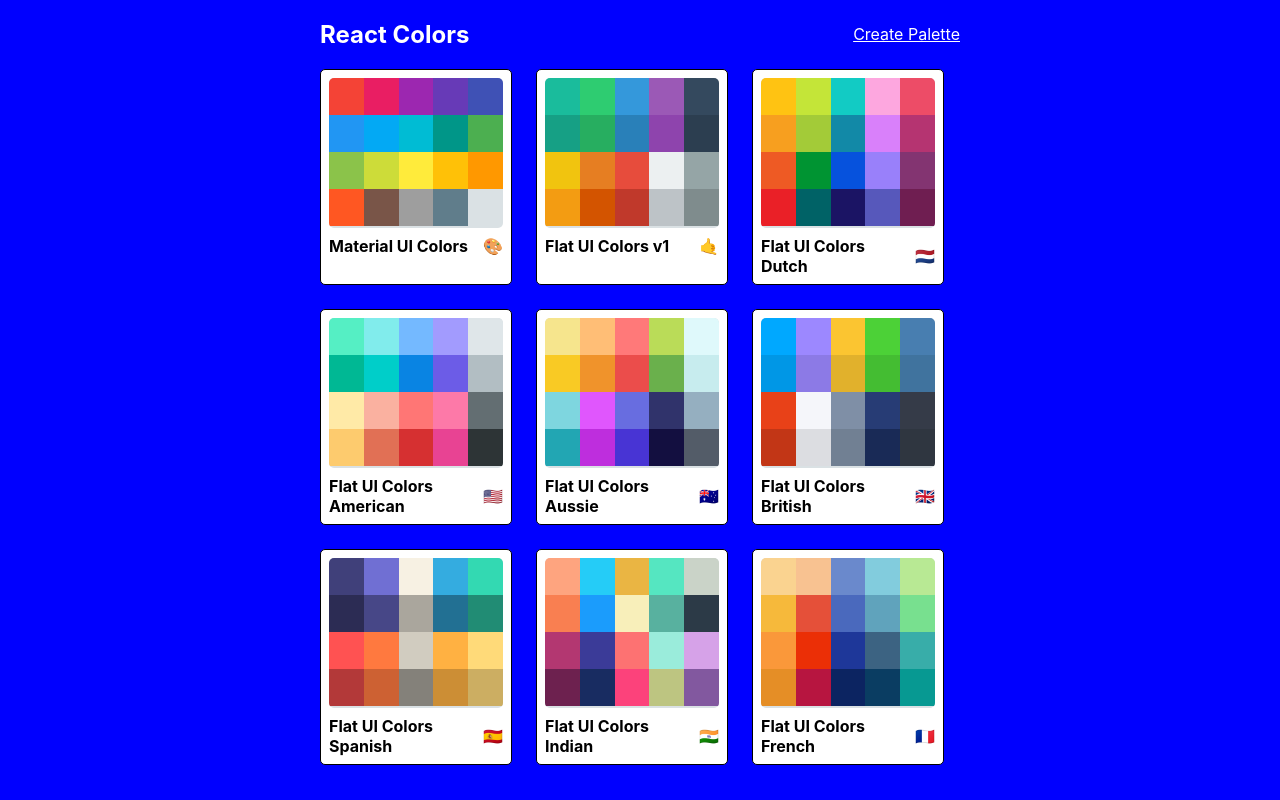
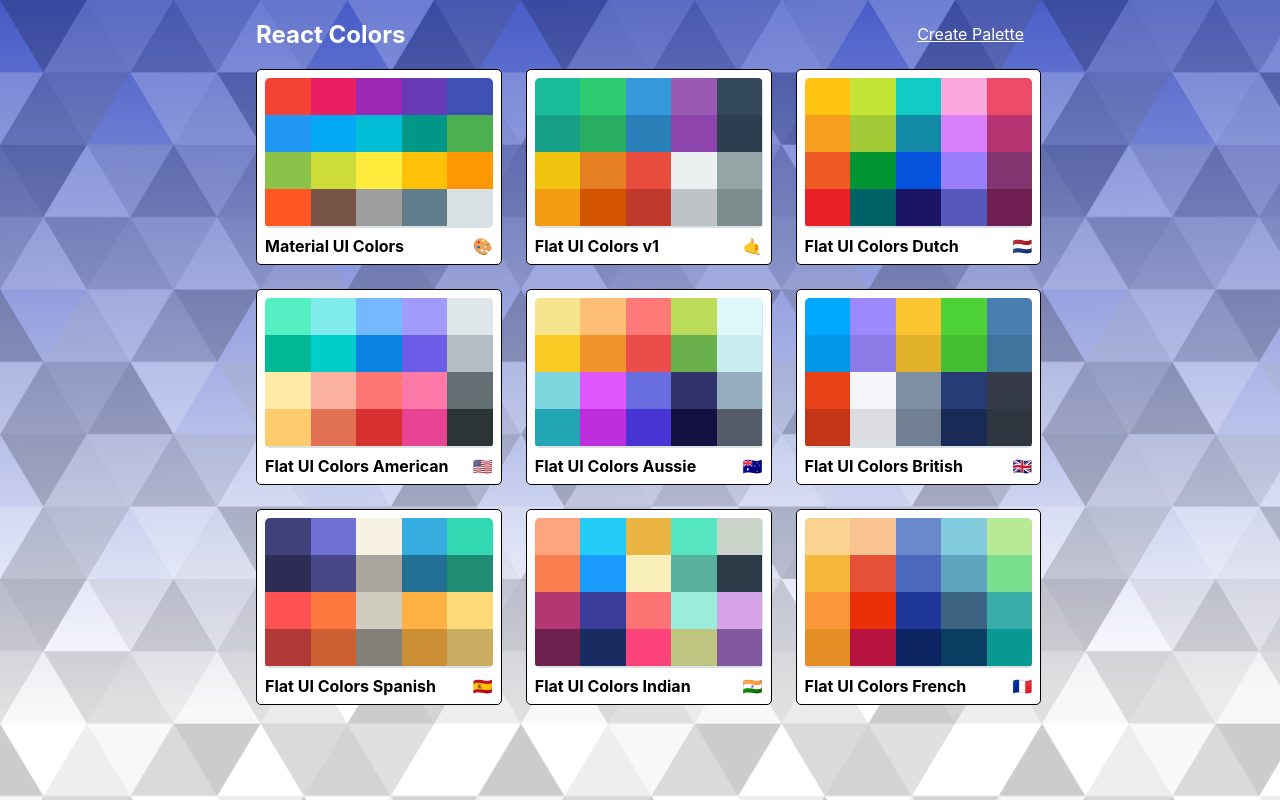
Before and after one commit to AlekseiiT/react-color-project, a React (Create React App) app: page / in a window 1280 px wide. Built offline with nearby package versions, Linux system fonts and the light colour scheme.

Commit message:
Add bg svg to PaletteList

```diff
--- a/src/styles/PaletteListStyles.js
+++ b/src/styles/PaletteListStyles.js
@@ -1,4 +1,5 @@
 import sizes from './sizes';
+import bg from './bg.svg';
 
 export default {
 	root: {
@@ -6,16 +7,26 @@
 		height: '100vh',
 		display: 'flex',
 		alignItems: 'flex-start',
-		justifyContent: 'center'
+		justifyContent: 'center',
+		/* background by SVGBackgrounds.com */
+		backgroundColor: '#17265f',
+		backgroundImage: `url(${bg})`,
+		overflow: 'scroll'
+	},
+	heading: {
+		fontSize: '2rem'
 	},
 	container: {
-		width: '50%',
+		width: '60%',
 		display: 'flex',
 		alignItems: 'flex-start',
 		flexDirection: 'column',
 		flexWrap: 'wrap',
 		[sizes.down('xl')]: {
 			width: '65%'
+		},
+		[sizes.down('md')]: {
+			width: '70%'
 		},
 		[sizes.down('xs')]: {
 			width: '75%'
@@ -35,7 +46,7 @@
 		boxSizing: 'border-box',
 		width: '100%',
 		display: 'grid',
-		gridTemplateColumns: 'repeat(3,30%)',
+		gridTemplateColumns: 'repeat(3,32%)',
 		gridGap: '1.5rem',
 		[sizes.down('md')]: {
 			gridTemplateColumns: 'repeat(2,50%)'
```
Also changed, not shown: src/styles/bg.svg (added).
